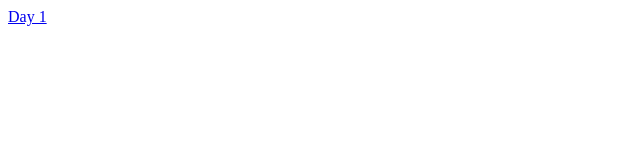
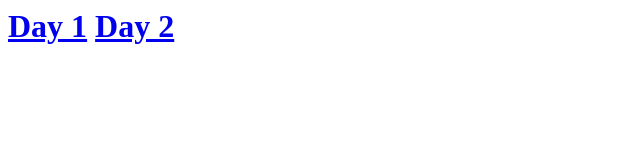
Before and after one commit to league-python/league-python.github.io, a plain HTML site: page index.html in a window 1280 px wide. Shown: the whole page, without its empty margins (0-640 px from the left). Drawn offline with Linux system fonts and the light colour scheme.

Commit message:
Update index.html

```diff
--- a/index.html
+++ b/index.html
@@ -1,3 +1,6 @@
 <html>
+  <h1>
 <a href="./PythonAssignments.html">Day 1</a>
+<a href="./PythonAssignments 2.html">Day 2</a>
+  </h1>
 </html>
```
